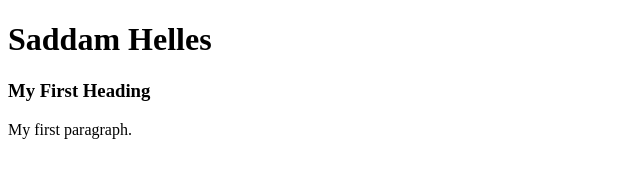
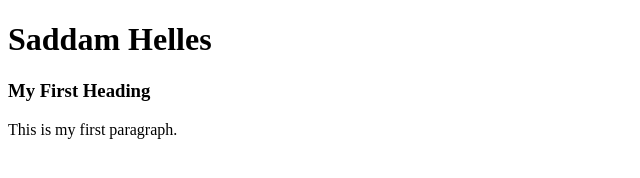
Before and after one commit to SaddamHelles/learning-log, a plain HTML site: page index.html in a window 1280 px wide. Shown: the full height of the page, 0-640 px from the left. Drawn offline with Linux system fonts and the light colour scheme.

Commit message:
Update index.html

```diff
--- a/index.html
+++ b/index.html
@@ -9,6 +9,6 @@
   <body>
     <h1>Saddam Helles</h1>
     <h3>My First Heading</h3>
-    <p>My first paragraph.</p>
+    <p>This is my first paragraph.</p>
   </body>
 </html>
```
